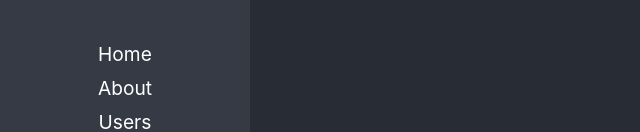
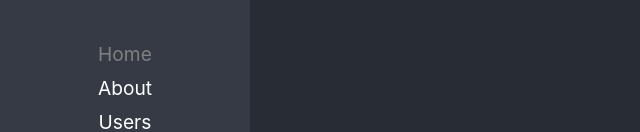
Before and after one commit to ElisPerez/react-adv, a React (Create React App) app: page / in a window 1280 px wide. Shown: the part 155-287 px from the top of the page, without its empty margins (0-640 px from the left). Built offline with nearby package versions, Linux system fonts and the light colour scheme.

Commit message:
initial proyect

```diff
--- a/src/routes/Navigation.tsx
+++ b/src/routes/Navigation.tsx
@@ -1,4 +1,4 @@
-import { BrowserRouter as Router, Switch, Route, Link } from 'react-router-dom';
+import { BrowserRouter as Router, Switch, Route, NavLink } from 'react-router-dom';
 import logo from '../logo.svg';
 
 export const Navigation = () => {
@@ -9,13 +9,13 @@ export const Navigation = () => {
           <img src={logo} alt="React Logo" />
           <ul>
             <li>
-              <Link to='/'>Home</Link>
+              <NavLink to='/' activeClassName='nav-active' exact>Home</NavLink>
             </li>
             <li>
-              <Link to='/about'>About</Link>
+              <NavLink to='/about' activeClassName='nav-active' exact>About</NavLink>
             </li>
             <li>
-              <Link to='/users'>Users</Link>
+              <NavLink to='/users' activeClassName='nav-active' exact>Users</NavLink>
             </li>
           </ul>
         </nav>
```
